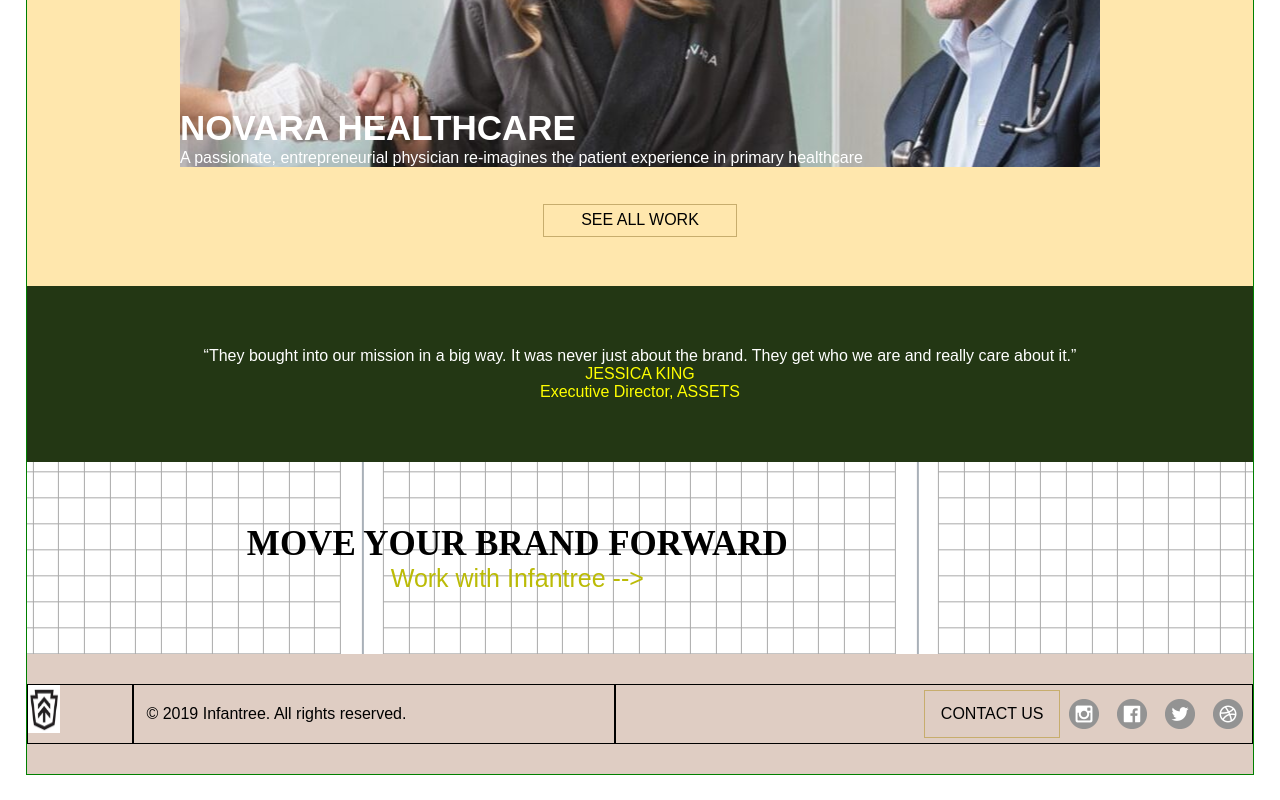
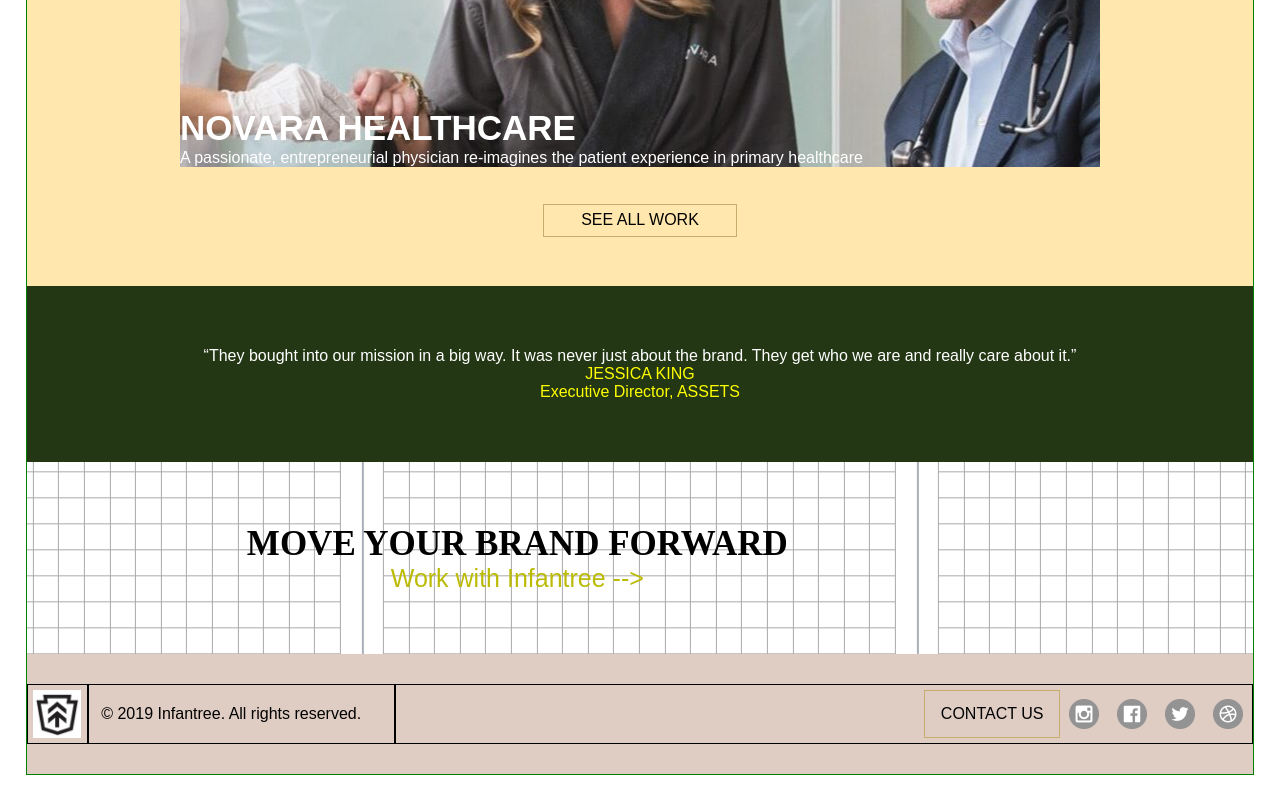
Before and after one commit to jpochetedmead/clone-mix-project, a plain HTML site: page index.html in a window 1280 px wide. Shown: the part 2055-2855 px from the top of the page. Drawn offline with Linux system fonts and the light colour scheme.

Commit message:
fourth commit

```diff
--- a/styles.css
+++ b/styles.css
@@ -216,16 +216,19 @@ body {
   border: 1px solid black;
   display: flex;
   flex-direction: row;
+  align-items: center;
+  justify-content: center;
   height: 50%;
-  width: 10%;
+  width: 5%;
 }
 
 .down-figure img {
   display: flex;
   flex-direction: row;
-
+  align-items: center;
+  justify-content: center;
   height: 3em;
-  width: 2em;
+  width: 3em;
 }
 
 .down-p {
@@ -236,7 +239,7 @@ body {
   align-items: center;
   flex-shrink: 1;
   height: 50%;
-  width: 45%;
+  width: 25%;
   padding-left: 1%;
   padding-right: 1%;
 }
@@ -249,7 +252,7 @@ body {
   align-items: center;
   flex-shrink: 1;
   height: 50%;
-  width: 60%;
+  width: 70%;
 }
 
 .down-nav ul {
```
